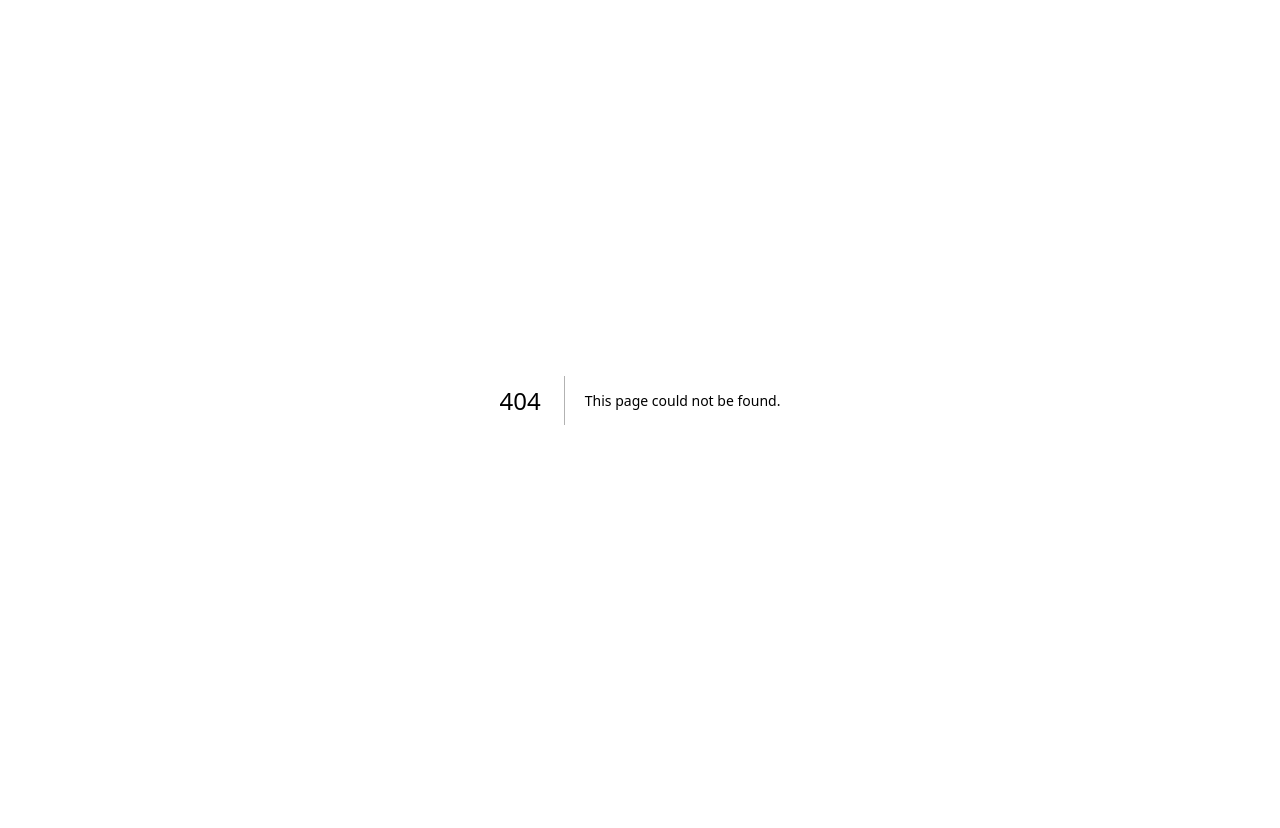
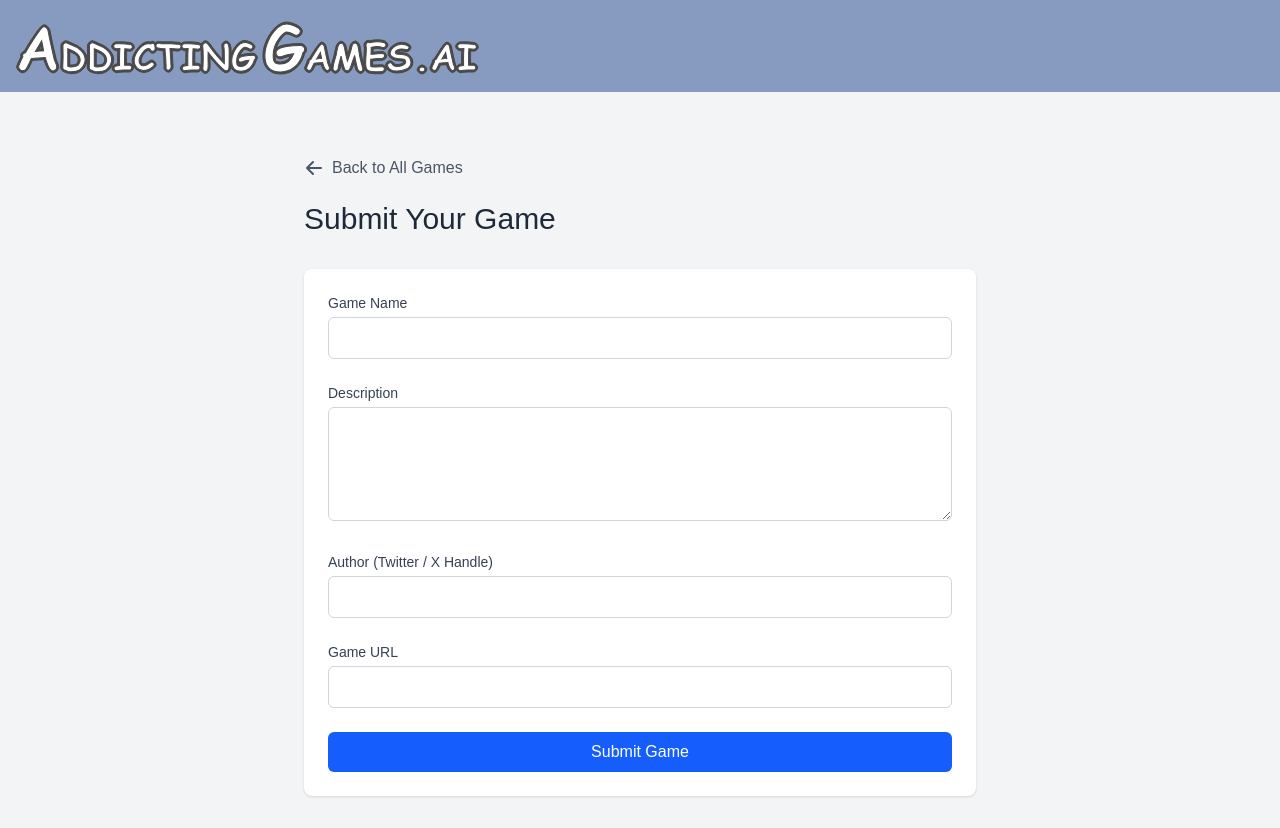
Before and after one commit to iporollo/addictinggames.ai, a Next.js app: page /submit in a window 1280 px wide. Before the commit this address had no page. Before the commit the page ends 800 px from the top, so only its background shows below. Built offline with nearby package versions, Linux system fonts and the light colour scheme.

Commit message:
adding game submission

```diff
--- /dev/null
+++ b/app/api/submit-game/route.ts
@@ -0,0 +1,62 @@
+import { NextResponse } from 'next/server';
+
+const AIRTABLE_API_KEY = process.env.AIRTABLE_API_KEY;
+const AIRTABLE_BASE_ID = process.env.AIRTABLE_BASE;
+const AIRTABLE_TABLE_ID = 'tbl5AUoCl96h5WEMk';
+
+export async function POST(request: Request) {
+  if (!AIRTABLE_API_KEY) {
+    return NextResponse.json(
+      { error: 'Server configuration error' },
+      { status: 500 }
+    );
+  }
+
+  try {
+    const { name, description, author, gameUrl } = await request.json();
+
+    // Validate required fields
+    if (!name || !description || !author || !gameUrl) {
+      return NextResponse.json(
+        { error: 'Missing required fields' },
+        { status: 400 }
+      );
+    }
+
+    // Submit to Airtable
+    const response = await fetch(
+      `https://api.airtable.com/v0/${AIRTABLE_BASE_ID}/${AIRTABLE_TABLE_ID}`,
+      {
+        method: 'POST',
+        headers: {
+          Authorization: `Bearer ${AIRTABLE_API_KEY}`,
+          'Content-Type': 'application/json',
+        },
+        body: JSON.stringify({
+          records: [
+            {
+              fields: {
+                Name: name,
+                Description: description,
+                Author: author,
+                GameURL: gameUrl,
+              },
+            },
+          ],
+        }),
+      }
+    );
+
+    if (!response.ok) {
+      throw new Error('Failed to submit to Airtable');
+    }
+
+    return NextResponse.json({ success: true });
+  } catch (error) {
+    console.error('Error submitting game:', error);
+    return NextResponse.json(
+      { error: 'Failed to submit game' },
+      { status: 500 }
+    );
+  }
+}
--- a/app/page.tsx
+++ b/app/page.tsx
@@ -52,6 +52,14 @@ export default function Home() {
                     View All Games
                   </Link>
                 </li>
+                <li>
+                  <Link
+                    href="/submit"
+                    className="text-blue-600 hover:underline"
+                  >
+                    Submit Game
+                  </Link>
+                </li>
               </ul>
             </div>
           </div>
--- /dev/null
+++ b/app/submit/page.tsx
@@ -0,0 +1,180 @@
+'use client';
+
+import { useState } from 'react';
+import Header from '../components/Header';
+import Link from 'next/link';
+export default function SubmitGame() {
+  const [formData, setFormData] = useState({
+    name: '',
+    description: '',
+    author: '',
+    gameUrl: '',
+  });
+  const [status, setStatus] = useState<
+    'idle' | 'loading' | 'success' | 'error'
+  >('idle');
+  const [message, setMessage] = useState('');
+
+  const handleSubmit = async (e: React.FormEvent) => {
+    e.preventDefault();
+    setStatus('loading');
+
+    try {
+      const response = await fetch('/api/submit-game', {
+        method: 'POST',
+        headers: {
+          'Content-Type': 'application/json',
+        },
+        body: JSON.stringify(formData),
+      });
+
+      if (!response.ok) {
+        throw new Error('Failed to submit game');
+      }
+
+      setStatus('success');
+      setMessage('Game submitted successfully!');
+      setFormData({ name: '', description: '', author: '', gameUrl: '' });
+    } catch (error) {
+      setStatus('error');
+      setMessage('Failed to submit game. Please try again.');
+    }
+  };
+
+  const handleChange = (
+    e: React.ChangeEvent<HTMLInputElement | HTMLTextAreaElement>
+  ) => {
+    const { name, value } = e.target;
+    setFormData((prev) => ({ ...prev, [name]: value }));
+  };
+
+  return (
+    <main className="min-h-screen bg-gray-100">
+      <Header />
+
+      <div className="container mx-auto px-4 py-8">
+        <div className="max-w-2xl mx-auto">
+          <div className="mb-4">
+            <Link
+              href="/"
+              className="inline-flex items-center text-gray-600 hover:text-gray-800 transition-colors"
+            >
+              <svg
+                xmlns="http://www.w3.org/2000/svg"
+                className="h-5 w-5 mr-2"
+                viewBox="0 0 20 20"
+                fill="currentColor"
+              >
+                <path
+                  fillRule="evenodd"
+                  d="M9.707 16.707a1 1 0 01-1.414 0l-6-6a1 1 0 010-1.414l6-6a1 1 0 011.414 1.414L5.414 9H17a1 1 0 110 2H5.414l4.293 4.293a1 1 0 010 1.414z"
+                  clipRule="evenodd"
+                />
+              </svg>
+              Back to All Games
+            </Link>
+          </div>
+          <h1 className="text-3xl font-normal text-gray-800 mb-8">
+            Submit Your Game
+          </h1>
+
+          <div className="bg-white rounded-lg shadow-sm p-6">
+            <form onSubmit={handleSubmit} className="space-y-6">
+              <div>
+                <label
+                  htmlFor="name"
+                  className="block text-sm font-medium text-gray-700 mb-1"
+                >
+                  Game Name
+                </label>
+                <input
+                  type="text"
+                  id="name"
+                  name="name"
+                  value={formData.name}
+                  onChange={handleChange}
+                  required
+                  className="w-full px-3 py-2 border border-gray-300 rounded-md focus:outline-none focus:ring-2 focus:ring-blue-500 text-black"
+                />
+              </div>
+
+              <div>
+                <label
+                  htmlFor="description"
+                  className="block text-sm font-medium text-gray-700 mb-1"
+                >
+                  Description
+                </label>
+                <textarea
+                  id="description"
+                  name="description"
+                  value={formData.description}
+                  onChange={handleChange}
+                  required
+                  rows={4}
+                  className="w-full px-3 py-2 border border-gray-300 rounded-md focus:outline-none focus:ring-2 focus:ring-blue-500 text-black"
+                />
+              </div>
+
+              <div>
+                <label
+                  htmlFor="author"
+                  className="block text-sm font-medium text-gray-700 mb-1"
+                >
+                  Author (Twitter / X Handle)
+                </label>
+                <input
+                  type="text"
+                  id="author"
+                  name="author"
+                  value={formData.author}
+                  onChange={handleChange}
+                  required
+                  className="w-full px-3 py-2 border border-gray-300 rounded-md focus:outline-none focus:ring-2 focus:ring-blue-500 text-black"
+                />
+              </div>
+
+              <div>
+                <label
+                  htmlFor="gameUrl"
+                  className="block text-sm font-medium text-gray-700 mb-1"
+                >
+                  Game URL
+                </label>
+                <input
+                  type="url"
+                  id="gameUrl"
+                  name="gameUrl"
+                  value={formData.gameUrl}
+                  onChange={handleChange}
+                  required
+                  className="w-full px-3 py-2 border border-gray-300 rounded-md focus:outline-none focus:ring-2 focus:ring-blue-500 text-black"
+                />
+              </div>
+
+              <button
+                type="submit"
+                disabled={status === 'loading'}
+                className="w-full bg-blue-600 text-white py-2 px-4 rounded-md hover:bg-blue-700 focus:outline-none focus:ring-2 focus:ring-blue-500 focus:ring-offset-2 disabled:opacity-50"
+              >
+                {status === 'loading' ? 'Submitting...' : 'Submit Game'}
+              </button>
+
+              {message && (
+                <div
+                  className={`p-4 rounded-md ${
+                    status === 'success'
+                      ? 'bg-green-50 text-green-800'
+                      : 'bg-red-50 text-red-800'
+                  }`}
+                >
+                  {message}
+                </div>
+              )}
+            </form>
+          </div>
+        </div>
+      </div>
+    </main>
+  );
+}
```
